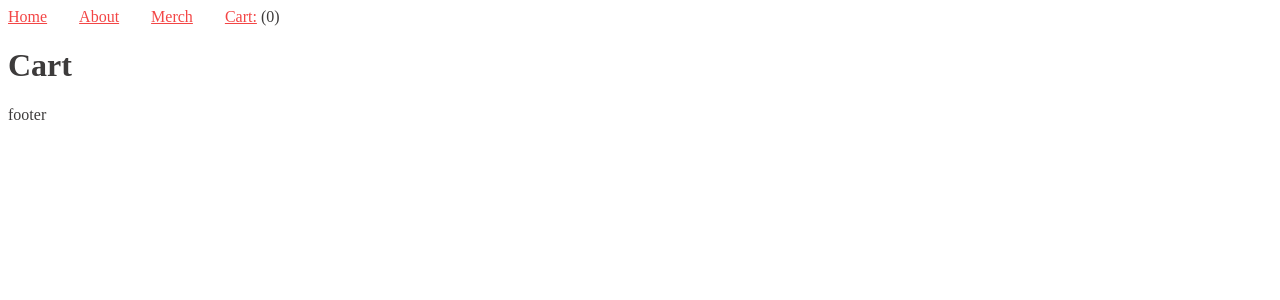
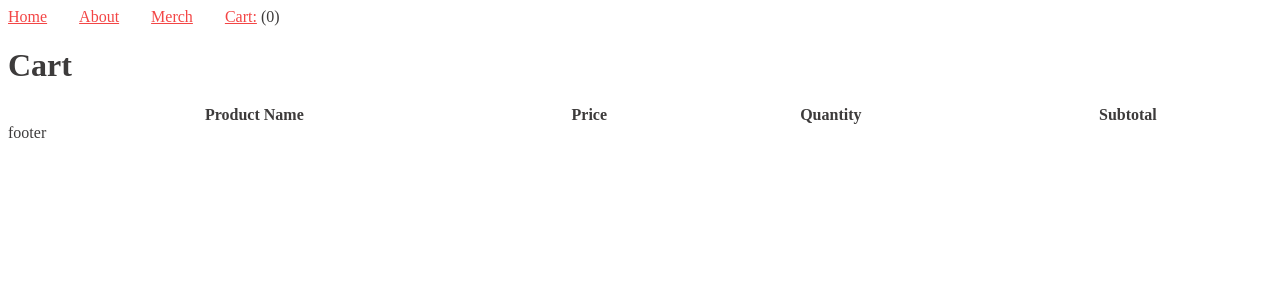
Before and after one commit to ledugani/botp-spa, a React (Create React App) app: page /cart in a window 1280 px wide. Shown: the top 300 px of the page. Built offline with nearby package versions, Linux system fonts and the light colour scheme.

Commit message:
rearranged files && added increment functionality for item qty in cart

```diff
--- a/src/app/pages/cart/index.jsx
+++ /dev/null
@@ -1,11 +0,0 @@
-import React from 'react';
-import Seo from '../../seo';
-
-export default function CartPage() {
-	return (
-		<>
-			<Seo title='My Cart' />
-			<h1>Cart</h1>
-		</>
-	);
-}
--- a/src/app/pages/about/index.jsx
+++ b/src/pages/about/index.jsx
@@ -1,5 +1,5 @@
 import React from 'react';
-import Seo from '../../seo';
+import Seo from '../../app/seo';
 
 export default function AboutPage({  }) {
 	return (
--- /dev/null
+++ b/src/pages/cart/index.jsx
@@ -0,0 +1,50 @@
+import React, { useContext } from 'react';
+import Seo from '../../app/seo';
+import cartContext from '../../app/cart-context';
+
+function withQuantities (products) {
+	return products.reduce((acc, product) => {
+		const existing = acc.find((p) => product.id === p.id);
+		if (existing) {
+			acc.map((p) =>
+				p.id === product.id ? { ...p, qty: p.qty + 1 } : p
+			);
+		} else {
+			acc.push(product)
+		}
+		return acc;
+	}, []);
+}
+
+export default function CartPage() {
+	const { cart } = useContext(cartContext);
+	return (
+		<>
+			<Seo title='My Cart' />
+			<h1>Cart</h1>
+			<table width='100%' cellSpacing={0} cellPadding={0}>
+				<thead>
+					<tr>
+						<th>Product Name</th>
+						<th>Price</th>
+						<th>Quantity</th>
+						<th>Subtotal</th>
+					</tr>
+				</thead>
+
+				<tbody>
+					{
+						withQuantities(cart).map(product => (
+							<tr>
+								<td>{product.name}</td>
+								<td>{product.price}</td>
+								<td>{0}</td>
+								<td></td>
+							</tr>)
+						)
+					}
+				</tbody>
+			</table>
+		</>
+	);
+}
--- a/src/app/pages/homepage/index.jsx
+++ b/src/pages/homepage/index.jsx
@@ -1,5 +1,5 @@
 import React from 'react';
-import Seo from '../../seo';
+import Seo from '../../app/seo';
 
 export default function Homepage({  }) {
 	return (
--- a/src/app/pages/merch/index.jsx
+++ b/src/pages/merch/index.jsx
@@ -1,8 +1,8 @@
 import React from 'react';
-import Seo from '../../seo';
+import Seo from '../../app/seo';
 import Product from './product';
 
-import products from "../../data/products.json";
+import products from '../../data/products.json';
 
 export default function MerchPage({  }) {
 	return (
@@ -11,7 +11,7 @@ export default function MerchPage({  }) {
 			<h1>Merch</h1>
 			<div className="products">
 				{products.map((product) => (
-					<Product {...product} />
+					<Product key={product.id} {...product} />
 				))}
 			</div>
 		</>
--- a/src/app/pages/merch/product.jsx
+++ b/src/pages/merch/product.jsx
@@ -1,5 +1,5 @@
 import React, { useState, useContext } from 'react';
-import cartContext from '../../cart-context';
+import cartContext from '../../app/cart-context';
 
 import './styles.css';
 
@@ -19,7 +19,6 @@ export default function Product({
 			onMouseEnter={() => setHover(true)}
 			onMouseLeave={() => setHover(false)}
 		>
-			{ctx.cart.length}
 			{
 				hover &&
 				<div
```
Also changed, not shown: src/app/index.jsx (+6 -6 lines), src/data/products.json (renamed from src/app/data/products.json), src/pages/index.jsx (renamed from src/app/pages/index.jsx), src/pages/merch/options/index.jsx (renamed from src/app/pages/merch/options/index.jsx), src/pages/merch/styles.css (renamed from src/app/pages/merch/styles.css), 1 other file (tests, documents, lock files or other folders).
